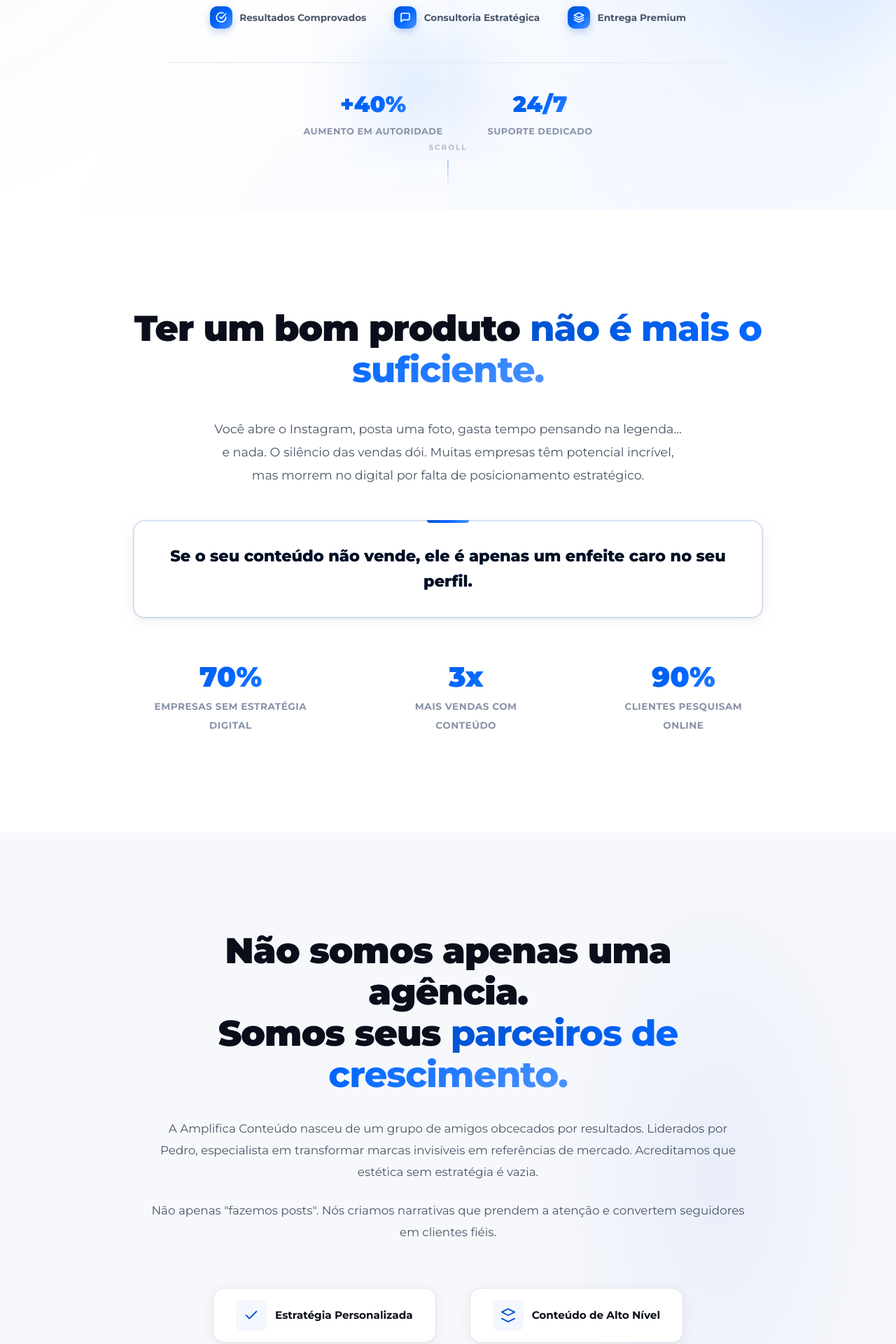
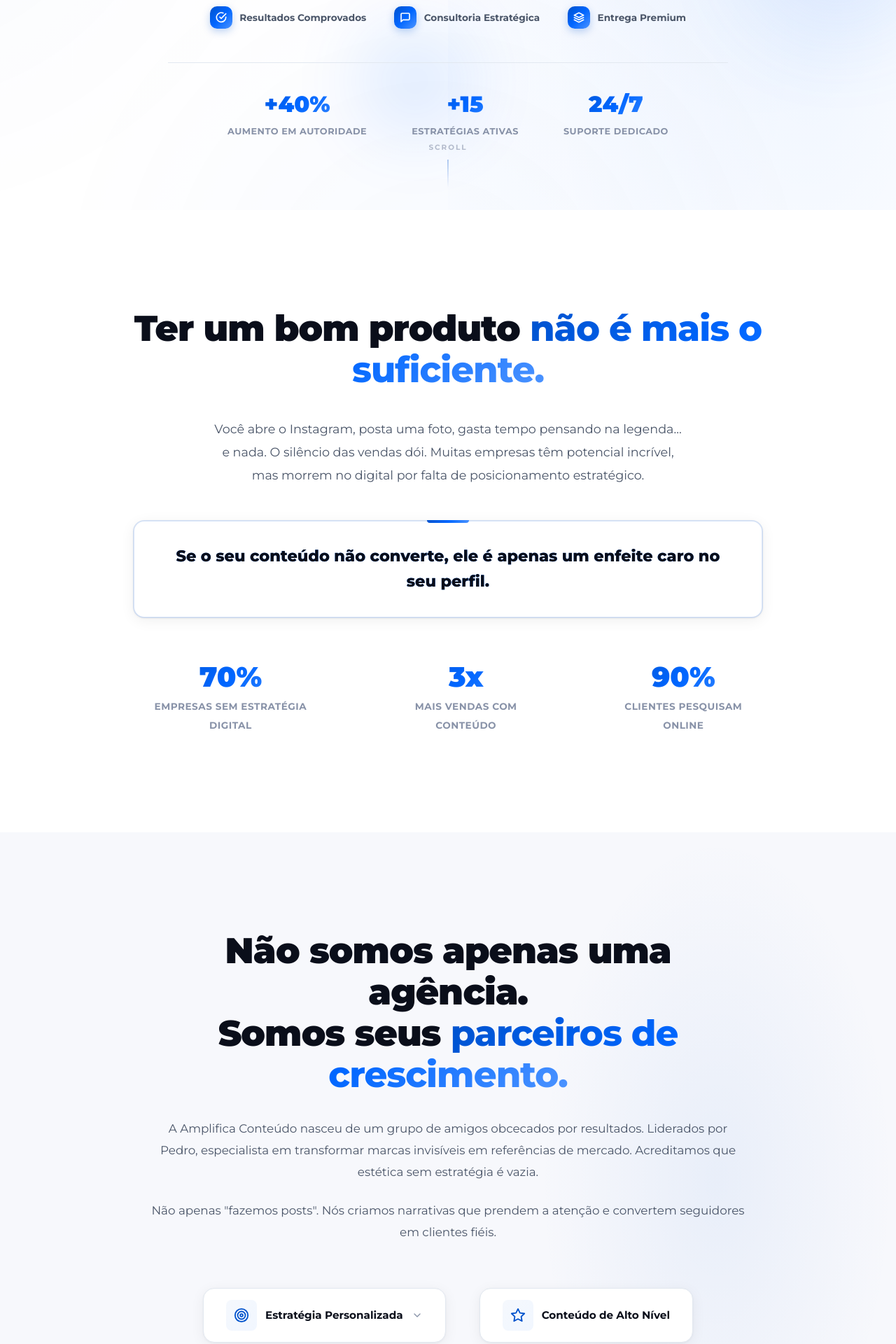
Before and after one commit to Igorls34/portifolio-amplifica-conteudo, a React (Vite) app: page / in a window 1280 px wide. Shown: the part 840-2760 px from the top of the page at 70% size. Built offline with nearby package versions, Linux system fonts and the light colour scheme.

Commit message:
feat: better solution icons, expandable estrategia detail, remove biko tv video, text updates

```diff
--- a/src/components/Hero.tsx
+++ b/src/components/Hero.tsx
@@ -29,7 +29,7 @@ const Hero = () => {
                 target="_blank"
                 rel="noopener noreferrer"
               >
-                Quero Amplificar Meu Negócio
+                Vamos lá
               </a>
               <a href="#portfolio" className="hero-btn-outline">
                 Ver Portfólio
@@ -76,6 +76,10 @@ const Hero = () => {
                 <span>Aumento em Autoridade</span>
               </div>
               <div className="hero-stat">
+                <h4>+15</h4>
+                <span>Estratégias Ativas</span>
+              </div>
+              <div className="hero-stat">
                 <h4>24/7</h4>
                 <span>Suporte Dedicado</span>
               </div>
--- a/src/components/Portfolio.tsx
+++ b/src/components/Portfolio.tsx
@@ -23,13 +23,6 @@ const portfolioItems: PortfolioItem[] = [
     video: '/portfolio-video-2.mp4',
     image: 'thumb-video-2',
     title: 'Produção de Conteúdo',
-    category: 'Motion Design'
-  },
-  {
-    id: 'v3',
-    video: '/portfolio-video-3.mp4',
-    image: 'thumb-video-3',
-    title: 'Edição de Vídeo Profissional',
     category: 'Motion Design'
   },
   {
--- a/src/components/Problem.tsx
+++ b/src/components/Problem.tsx
@@ -14,7 +14,7 @@ const Problem = () => {
             </p>
           </div>
           <div className="problem-highlight reveal delay-2">
-            Se o seu conteúdo não vende, ele é apenas um enfeite caro no seu perfil.
+            Se o seu conteúdo não converte, ele é apenas um enfeite caro no seu perfil.
           </div>
           <div className="problem-stats reveal delay-3">
             <div className="problem-stat">
--- a/src/components/Solution.tsx
+++ b/src/components/Solution.tsx
@@ -1,6 +1,9 @@
+import { useState } from 'react'
 import '../styles/Solution.css'
 
 const Solution = () => {
+  const [showEstrategia, setShowEstrategia] = useState(false)
+
   return (
     <section id="solution" className="solution">
       <div className="container">
@@ -17,19 +20,30 @@ const Solution = () => {
           </p>
 
           <div className="solution-features reveal delay-3">
+            <div className="solution-feature clickable" onClick={() => setShowEstrategia(!showEstrategia)}>
+              <div className="solution-feature-icon">
+                <svg width="24" height="24" viewBox="0 0 24 24" fill="none" stroke="currentColor" strokeWidth="2" strokeLinecap="round" strokeLinejoin="round">
+                  <circle cx="12" cy="12" r="10"></circle>
+                  <circle cx="12" cy="12" r="6"></circle>
+                  <circle cx="12" cy="12" r="2"></circle>
+                </svg>
+              </div>
+              <span>Estratégia Personalizada</span>
+              <div className={`solution-feature-toggle ${showEstrategia ? 'open' : ''}`}>
+                <svg width="16" height="16" viewBox="0 0 24 24" fill="none" stroke="currentColor" strokeWidth="2" strokeLinecap="round" strokeLinejoin="round">
+                  <polyline points="6 9 12 15 18 9"></polyline>
+                </svg>
+              </div>
+            </div>
+            {showEstrategia && (
+              <div className="solution-feature-detail">
+                <p>Analisamos profundamente seu mercado, concorrentes e público-alvo para criar um plano de conteúdo único. Cada post, cada story, cada legenda é pensada para posicionar sua marca no topo. Não seguimos fórmulas prontas — sua estratégia é tão única quanto seu negócio.</p>
+              </div>
+            )}
             <div className="solution-feature">
               <div className="solution-feature-icon">
                 <svg width="24" height="24" viewBox="0 0 24 24" fill="none" stroke="currentColor" strokeWidth="2" strokeLinecap="round" strokeLinejoin="round">
-                  <polyline points="20 6 9 17 4 12"></polyline>
-                </svg>
-              </div>
-              <span>Estratégia Personalizada</span>
-            </div>
-            <div className="solution-feature">
-              <div className="solution-feature-icon">
-                <svg width="24" height="24" viewBox="0 0 24 24" fill="none" stroke="currentColor" strokeWidth="2" strokeLinecap="round" strokeLinejoin="round">
-                  <path d="M12 2L2 7l10 5 10-5-10-5z"></path>
-                  <path d="M2 17l10 5 10-5"></path>
+                  <polygon points="12 2 15.09 8.26 22 9.27 17 14.14 18.18 21.02 12 17.77 5.82 21.02 7 14.14 2 9.27 8.91 8.26 12 2"></polygon>
                 </svg>
               </div>
               <span>Conteúdo de Alto Nível</span>
@@ -37,9 +51,8 @@ const Solution = () => {
             <div className="solution-feature">
               <div className="solution-feature-icon">
                 <svg width="24" height="24" viewBox="0 0 24 24" fill="none" stroke="currentColor" strokeWidth="2" strokeLinecap="round" strokeLinejoin="round">
-                  <line x1="12" y1="20" x2="12" y2="10"></line>
-                  <line x1="18" y1="20" x2="18" y2="4"></line>
-                  <line x1="6" y1="20" x2="6" y2="16"></line>
+                  <polyline points="23 6 13.5 15.5 8.5 10.5 1 18"></polyline>
+                  <polyline points="17 6 23 6 23 12"></polyline>
                 </svg>
               </div>
               <span>Resultados Mensuráveis</span>
--- a/src/styles/Solution.css
+++ b/src/styles/Solution.css
@@ -60,12 +60,51 @@
   box-shadow: var(--shadow-card);
   border: 1px solid var(--border-color);
   transition: var(--transition-fast);
+  cursor: default;
+}
+
+.solution-feature.clickable {
+  cursor: pointer;
 }
 
 .solution-feature:hover {
   border-color: var(--primary);
   box-shadow: var(--shadow-md);
   transform: translateY(-2px);
+}
+
+.solution-feature-toggle {
+  margin-left: auto;
+  display: flex;
+  align-items: center;
+  color: var(--text-light);
+  transition: transform 0.3s ease;
+}
+
+.solution-feature-toggle.open {
+  transform: rotate(180deg);
+}
+
+.solution-feature-detail {
+  width: 100%;
+  background: white;
+  border-radius: var(--radius-lg);
+  padding: 1.5rem 2rem;
+  border: 1px solid var(--border-color);
+  box-shadow: var(--shadow-card);
+  animation: slideDown 0.3s ease;
+}
+
+.solution-feature-detail p {
+  margin: 0;
+  font-size: 0.95rem;
+  color: var(--text-secondary);
+  line-height: 1.7;
+}
+
+@keyframes slideDown {
+  from { opacity: 0; transform: translateY(-10px); }
+  to { opacity: 1; transform: translateY(0); }
 }
 
 .solution-feature-icon {
@@ -124,4 +163,8 @@
   .solution-feature {
     justify-content: center;
   }
+
+  .solution-feature-detail {
+    padding: 1rem 1.25rem;
+  }
 }
```
